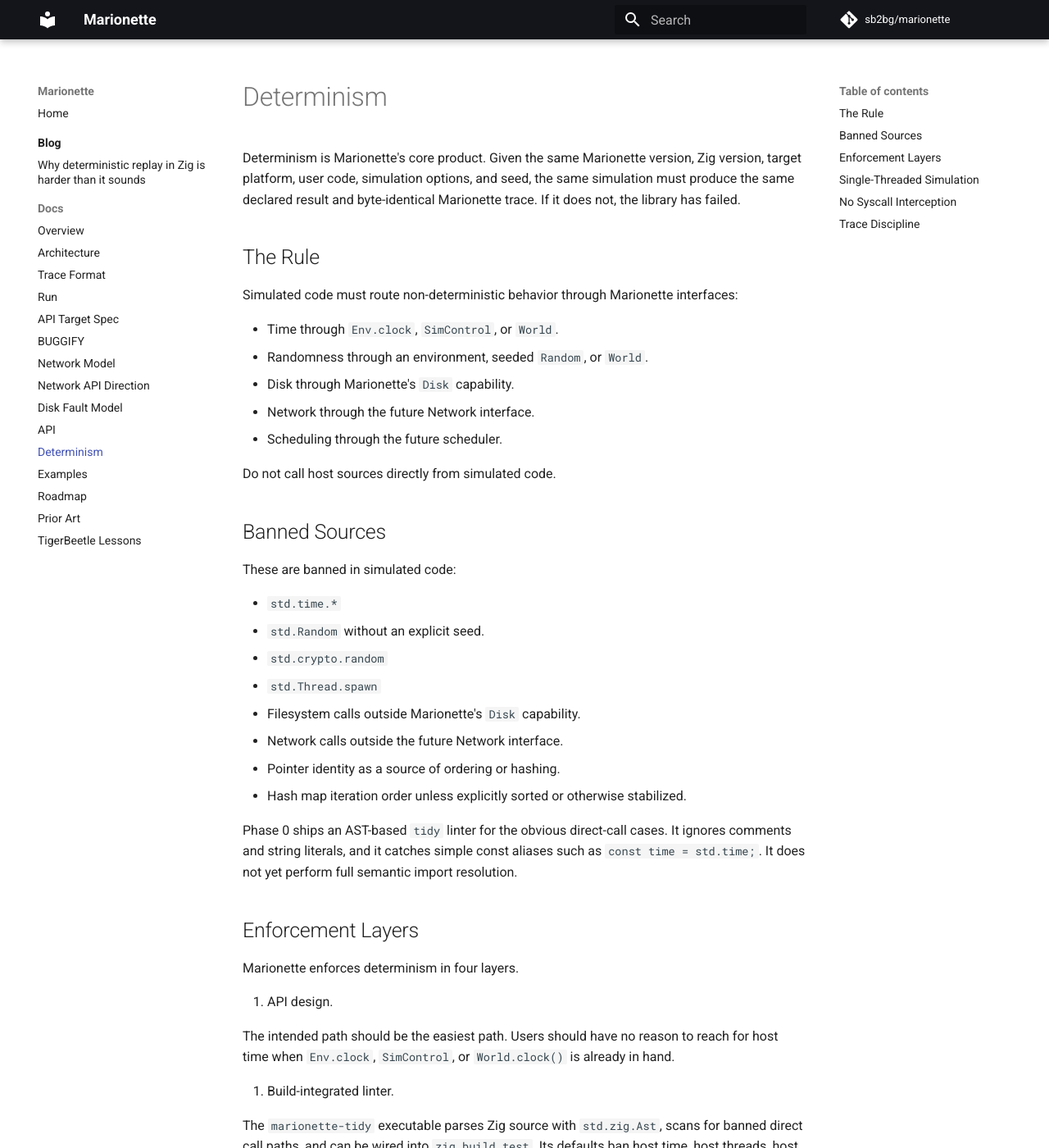
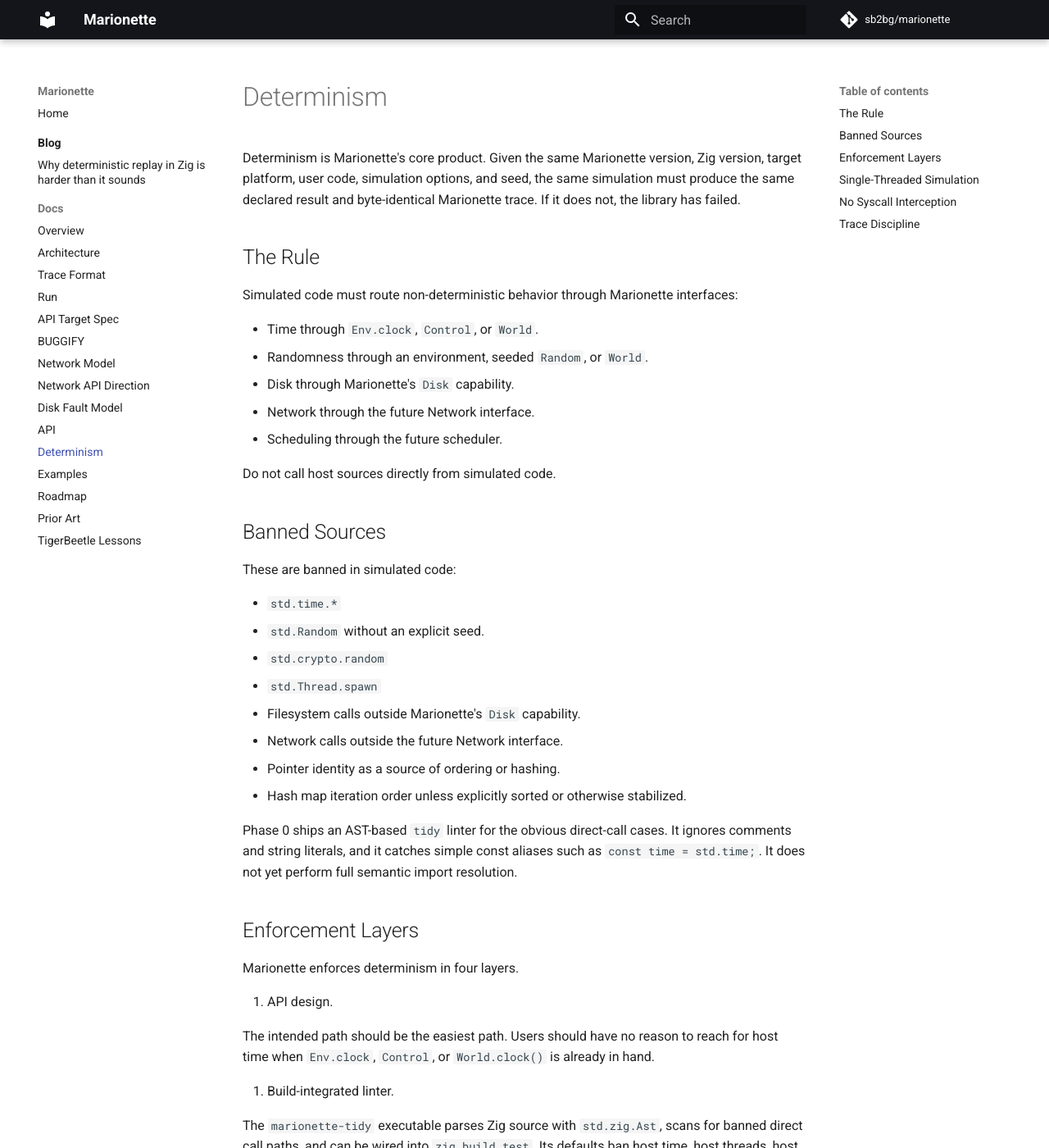
Before and after one commit to sb2bg/marionette, an MkDocs documentation site: the page built from docs/determinism.md, in a window 1280 px wide and 1400 px high. Shown: the whole window at 82% size. Built offline with MkDocs 1.6.1 and Material for MkDocs 9.7.7, drawn with Linux system fonts in a browser that asks for light colours; comment, search, counter and statistics services are not loaded.

Commit message:
docs: prefer Control terminology

```diff
--- a/docs/determinism.md
+++ b/docs/determinism.md
@@ -10,7 +10,7 @@ Marionette trace. If it does not, the library has failed.
 Simulated code must route non-deterministic behavior through Marionette
 interfaces:
 
-- Time through `Env.clock`, `SimControl`, or `World`.
+- Time through `Env.clock`, `Control`, or `World`.
 - Randomness through an environment, seeded `Random`, or `World`.
 - Disk through Marionette's `Disk` capability.
 - Network through the future Network interface.
@@ -43,7 +43,7 @@ Marionette enforces determinism in four layers.
 1. API design.
 
    The intended path should be the easiest path. Users should have no reason
-   to reach for host time when `Env.clock`, `SimControl`, or `World.clock()`
+   to reach for host time when `Env.clock`, `Control`, or `World.clock()`
    is already in hand.
 
 2. Build-integrated linter.
```
